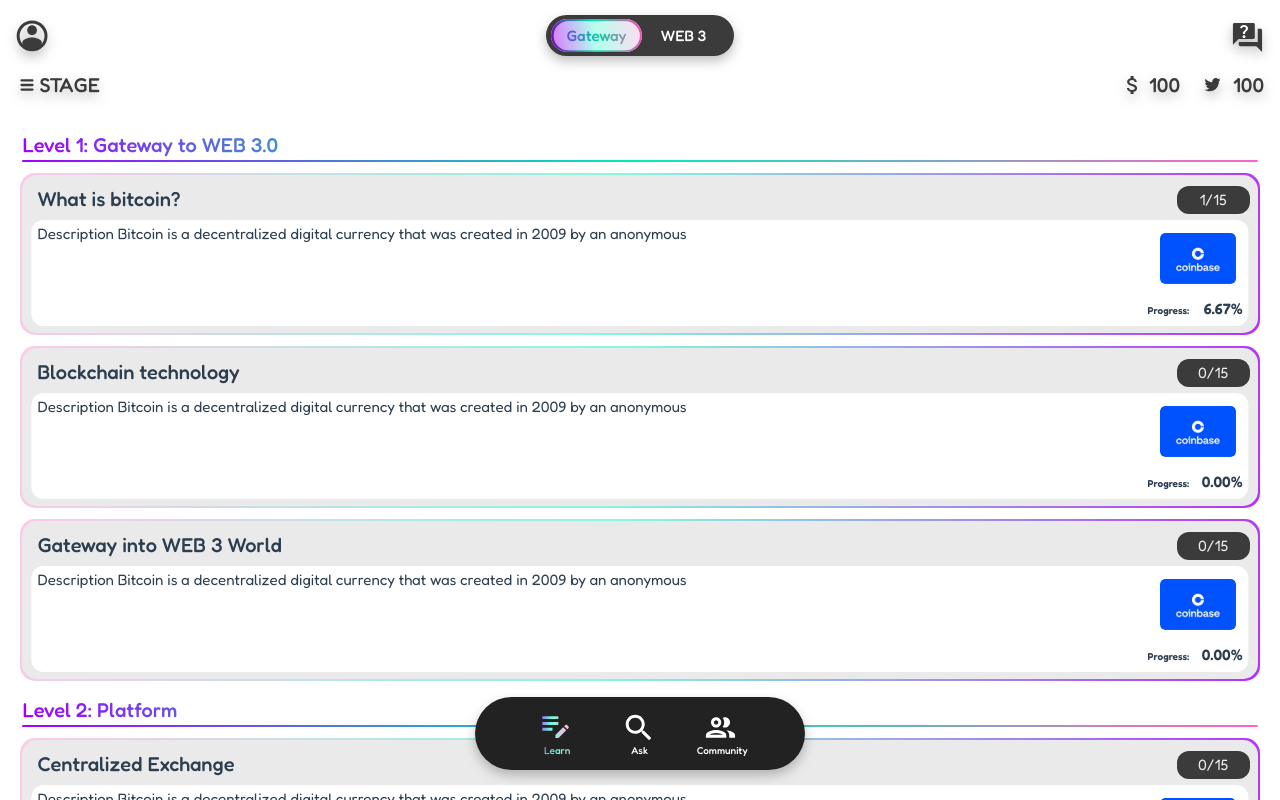
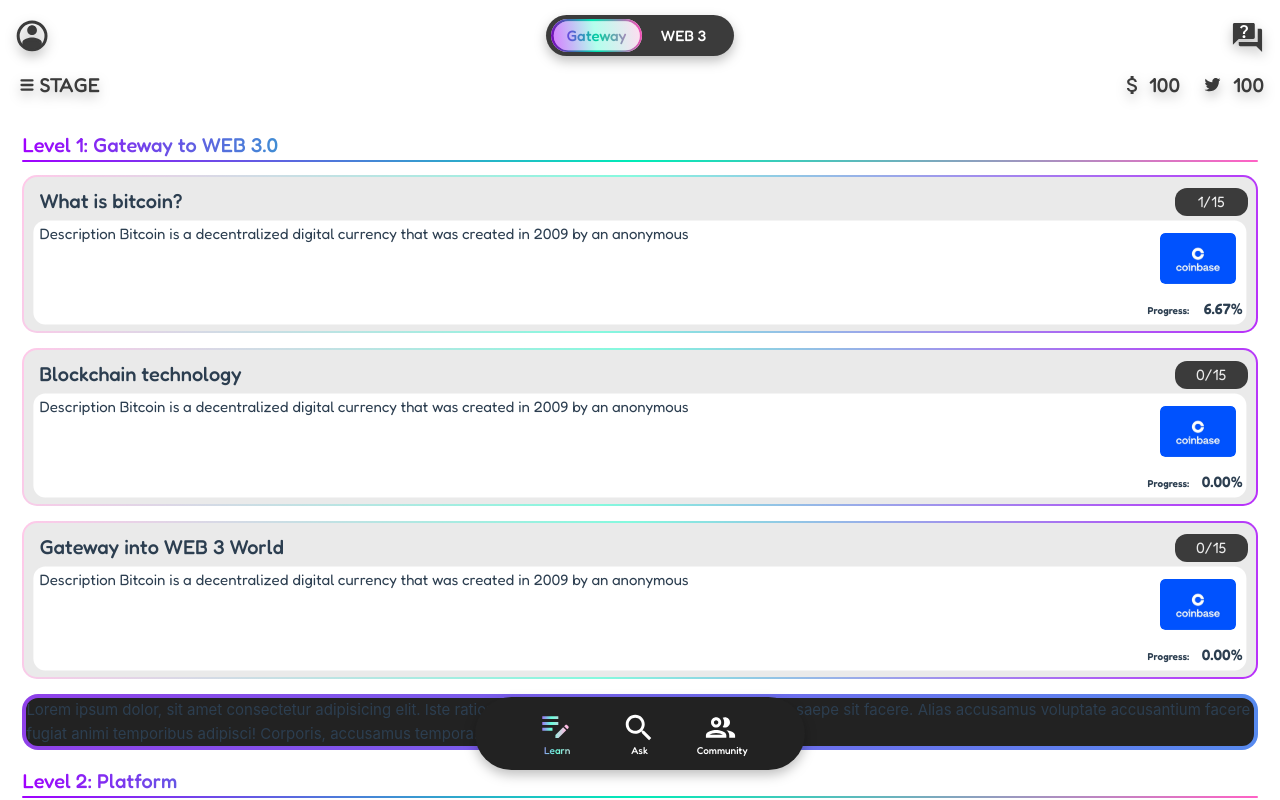
Before and after one commit to 0xDaffodi/learniverse, a Vue app: page / in a window 1280 px wide. Built offline with nearby package versions, Linux system fonts and the light colour scheme.

Commit message:
learn a elegant border gradient method

```diff
--- a/src/components/LearningChapter.vue
+++ b/src/components/LearningChapter.vue
@@ -59,8 +59,9 @@ defineProps({
   /* 定位颜色 */
   /* background: rgba(0, 255, 255, 0.2); */
 }
+
 /*用于模拟PANEL BORDER的渐变效果,缺陷是会超出100%*/
-.learningChapterGreyPanel:before {
+/*.learningChapterGreyPanel:before {
   content: "";
   position: absolute;
   top: -2px;
@@ -70,14 +71,26 @@ defineProps({
   border-radius: 15px;
   z-index: -1;
   background: linear-gradient(280deg, rgba(185, 47, 250), rgba(133, 249, 222) 52%, rgba(255, 201, 233));
-}
-.learningChapterGreyPanel {
+}*/
+/*.learningChapterGreyPanel {
   position: absolute;
   height: 100%;
   width: 100%;
   border-radius: 15px;
   background-color: #eaeaea;
+}*/
+/*MENTION: 这样实现的边框渐变效果不够优雅，并且以超出范围为代价。这里学习一种优雅的border渐变的方法*/
+.learningChapterGreyPanel {
+  position: absolute;
+  height: 100%;
+  width: 100%;
+  border: 2px solid transparent;
+  border-radius: 15px;
+  background-clip: padding-box, border-box;
+  background-origin: padding-box, border-box;
+  background-image: linear-gradient(to right, #eaeaea, #eaeaea), linear-gradient(280deg, rgba(185, 47, 250), rgba(133, 249, 222) 52%, rgba(255, 201, 233));
 }
+
 .learningChapterInner {
   position: absolute;
   height: 67%;
--- a/src/components/LearningScrollView.vue
+++ b/src/components/LearningScrollView.vue
@@ -2,6 +2,7 @@
 <script setup>
 import LearningChapter from "@/components/LearningChapter.vue";
 import LearningSectionTitle from "@/components/LearningSectionTitle.vue";
+import LearningSectionTest from "@/components/LearningSectionTest.vue";
 </script>
 
 <template>
@@ -24,6 +25,9 @@ import LearningSectionTitle from "@/components/LearningSectionTitle.vue";
         summary="Description Bitcoin is a decentralized digital currency that was created in 2009 by an anonymous"
         picUrl="/learningSection_centralizeExchange.svg"
     />
+
+    <LearningSectionTest />
+
     <LearningSectionTitle
         :number="2" name="Platform"
     />
--- /dev/null
+++ b/src/components/LearningSectionTest.vue
@@ -0,0 +1,27 @@
+<script setup>
+
+</script>
+
+<template>
+  <div class="border-box">
+    <div class="content">
+      Lorem ipsum dolor, sit amet consectetur adipisicing elit. Iste ratione necessitatibus numquam sunt nihil quos
+      saepe sit facere. Alias accusamus voluptate accusantium facere fugiat animi temporibus adipisci! Corporis,
+      accusamus tempora.
+    </div>
+  </div>
+
+
+</template>
+
+<style scoped>
+.border-box {
+  border: 4px solid transparent;
+  border-radius: 16px;
+  background-clip: padding-box, border-box;
+  background-origin: padding-box, border-box;
+  background-image: linear-gradient(to right, #222, #222), linear-gradient(90deg, #8F41E9, #578AEF);
+}
+
+
+</style>
```
